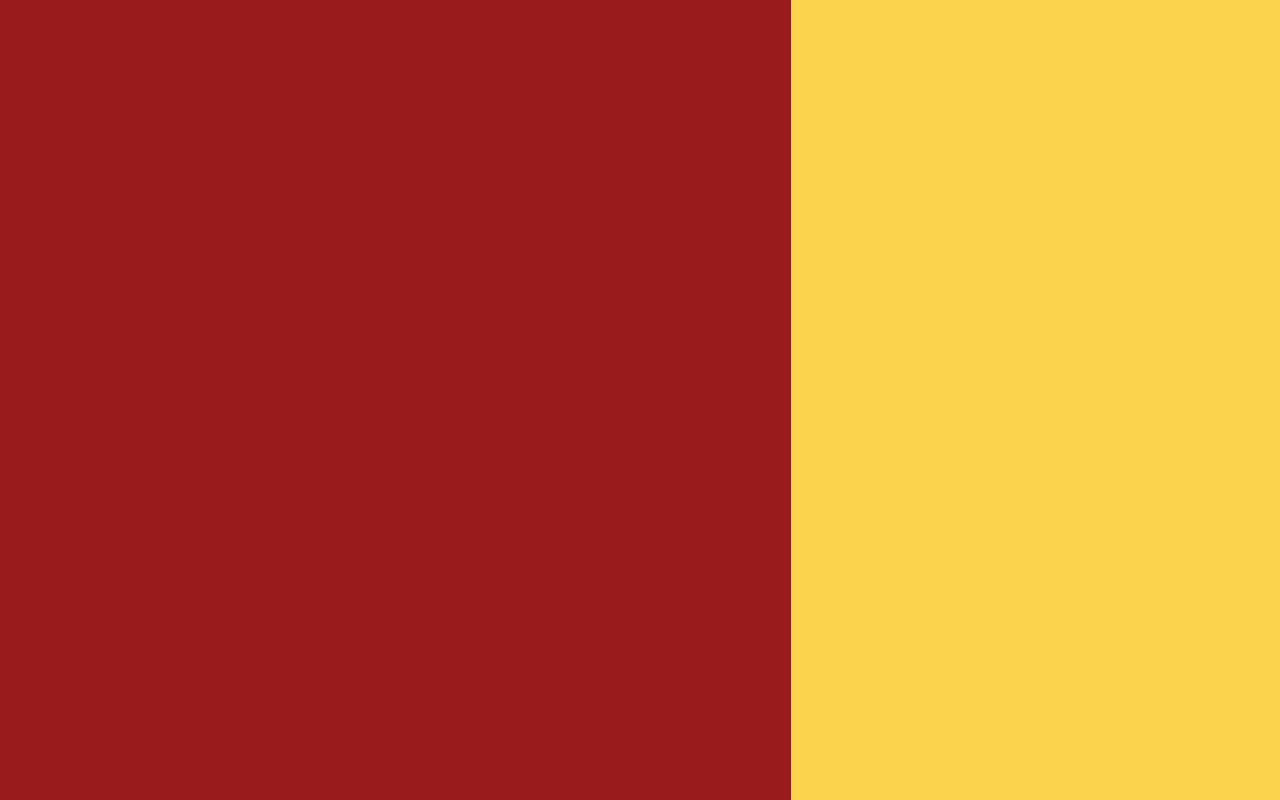
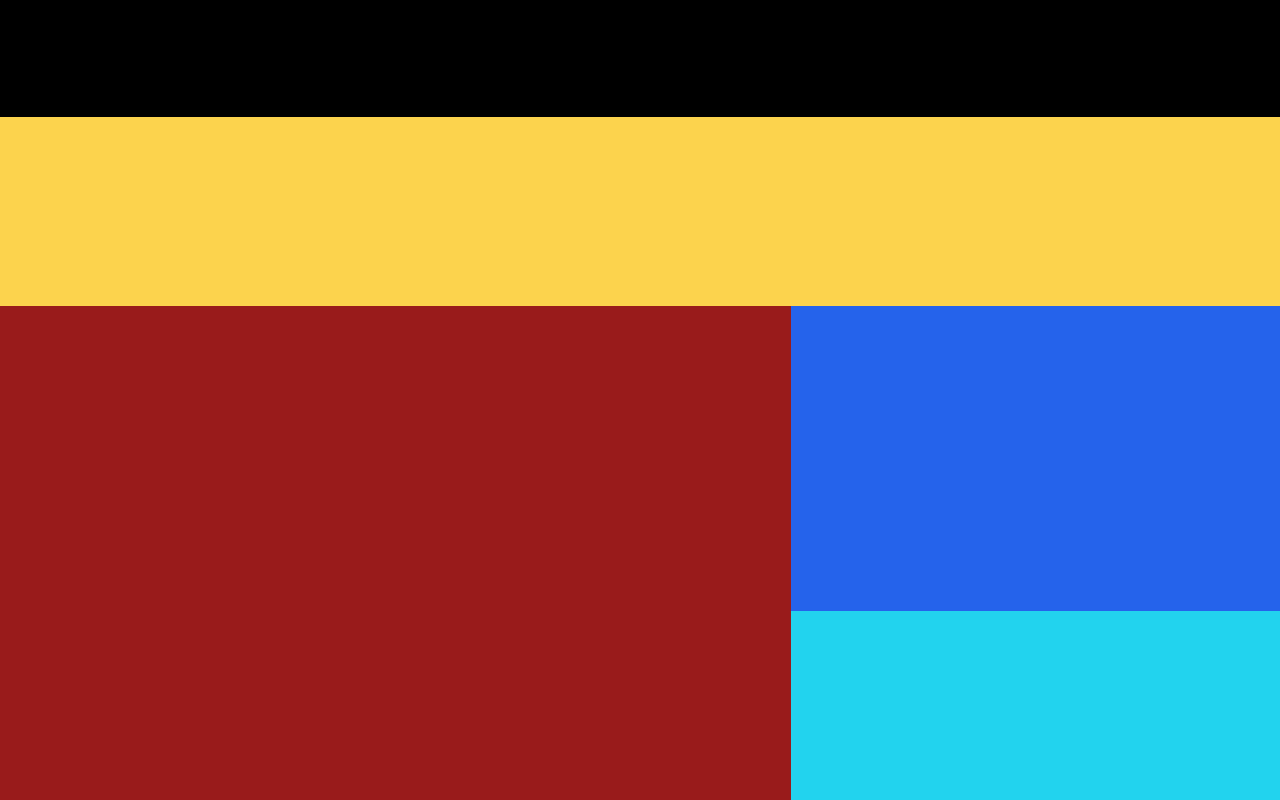
Before and after one commit to tomasesquivelgc/Golden-ratio-fonts, a React (Vite) app: page / in a window 1280 px wide. Built offline with nearby package versions, Linux system fonts and the light colour scheme.

Commit message:
lay down first design concepts

```diff
--- a/src/App.jsx
+++ b/src/App.jsx
@@ -2,8 +2,20 @@ function App() {
 
   return (
     <>
-      <section className="h-screen w-full bg-amber-300 flex">
-        <div className="h-full w-gr bg-red-800"></div>
+      <section className=" h-screen w-full bg-amber-300">
+        <div className="h-grs w-full">
+          <nav className="h-grs w-full bg-black">
+
+          </nav>
+        </div>
+        <div className="h-grb w-full flex">
+          <div className="h-full w-grb bg-red-800"></div>
+              <div className="h-full bg-green-200 w-grs">
+                <div className="h-grb w-full bg-blue-600"></div>
+                <div className="h-grs w-full bg-cyan-400"></div>
+          </div>
+        </div>
+
       </section>
     </>
   )
--- a/tailwind.config.js
+++ b/tailwind.config.js
@@ -7,7 +7,12 @@ export default {
   theme: {
     extend: {
       width: {
-        'gr': '61.8%',
+        'grb': '61.8%',
+        'grs': '38.2%',
+      },
+      height: {
+        'grb': '61.8%',
+        'grs': '38.2%',
       }
     },
   },
```
